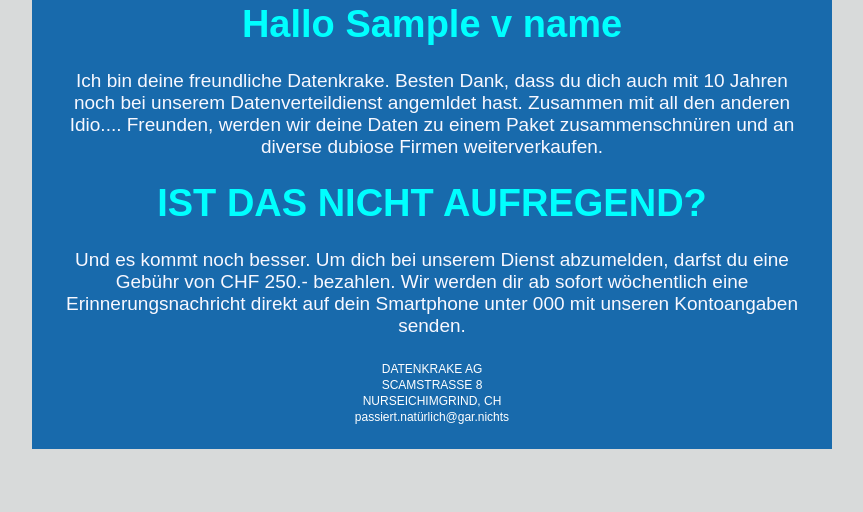
After one commit to Jbeelerer/DigitechDK, a Node project: template main.handlebars in a window 1280 px wide. The commit adds this page. Shown: the part 481-993 px from the top of the page, without its empty margins (208-1071 px from the left). Run offline with Node 20 templates, Linux system fonts and the light colour scheme; the template is opened without the code that fills it: most values are stand-ins (such as "Sample title", 1, 10 or a date in 2020).

Commit message:
template

```diff
--- /dev/null
+++ b/main.handlebars
@@ -0,0 +1,100 @@
+<!DOCTYPE html>
+<html lang='en'>
+  <head>
+    <meta charset='UTF-8' />
+    <meta name='viewport' content='width=device-width, initial-scale=1.0' />
+    <title>Document</title>
+    <style>
+
+@import url('https://fonts.googleapis.com/css2?family=Roboto:wght@100;500&display=swap');
+
+      * {
+        margin: 0;
+        padding: 0;
+        border: 0;
+      }
+
+      body {
+        font-family: 'Raleway', sans-serif;
+        background-color: #d8dada;
+        font-size: 19px;
+        max-width: 800px;
+        margin: 0 auto;
+        padding: 3%;
+      }
+
+      img {
+        max-width: 100%;
+      }
+
+      header {
+text-align: center;
+font-size: 30px;
+color: aqua;
+      }
+      #wrapper {
+        background-color: #186aac;
+      }
+
+      h1{  color:aqua;
+          text-align: center;
+        margin: 3%;
+
+      }
+      p {
+          color: ghostwhite;
+          text-align: center;
+        margin: 3%;
+      }
+
+
+      #contact {
+        text-align: center;
+        padding-bottom: 3%;
+        line-height: 16px;
+        font-size: 12px;
+ color: #ffffff;
+      }
+    </style>
+  </head>
+  <body>
+    <div id='wrapper'>
+      <header>
+<h1>DATENKRAKE AG</h1>
+      </header>
+
+      <div id='banner'>
+        <img
+          src='cid:logo'
+          alt=""
+        />
+      </div>
+
+      <div id='text'>
+        <h1>Hallo {{vName}}</h1>
+        <p>
+            Ich bin deine freundliche Datenkrake.
+            Besten Dank, dass du dich auch mit {{vAge}} Jahren noch bei unserem Datenverteildienst
+            angemldet hast. Zusammen mit all den anderen Idio.... Freunden,
+            werden wir deine Daten zu einem Paket zusammenschnüren und an diverse dubiose
+            Firmen weiterverkaufen.
+
+
+        </p>
+        <h1>IST DAS NICHT AUFREGEND?</h1>
+        <p>
+         Und es kommt noch besser. Um dich bei unserem Dienst abzumelden, darfst du eine Gebühr von CHF 250.- bezahlen. Wir werden dir ab sofort wöchentlich eine Erinnerungsnachricht direkt auf dein Smartphone unter {{vTel}} mit unseren Kontoangaben senden.
+        </p>
+
+        <footer>
+          <p id='contact'>
+           DATENKRAKE AG <br />
+           SCAMSTRASSE 8 <br />
+            NURSEICHIMGRIND, CH <br />
+            passiert.natürlich@gar.nichts
+          </p>
+        </footer>
+      </div>
+    </div>
+  </body>
+</html>
--- a/pages/views/index.handlebars
+++ b/views/mailTemplate.handlebars
@@ -71,10 +71,10 @@ color: aqua;
       </div>
 
       <div id='text'>
-        <h1>Hallo VORNAME NAME</h1>
+        <h1>Hallo {{vName}}</h1>
         <p>
             Ich bin deine freundliche Datenkrake.
-            Besten Dank, dass du dich auch mit ALTER Jahren noch bei unserem Datenverteildienst
+            Besten Dank, dass du dich auch mit {{vAge}} Jahren noch bei unserem Datenverteildienst
             angemldet hast. Zusammen mit all den anderen Idio.... Freunden,
             werden wir deine Daten zu einem Paket zusammenschnüren und an diverse dubiose
             Firmen weiterverkaufen.
@@ -83,7 +83,7 @@ color: aqua;
         </p>
         <h1>IST DAS NICHT AUFREGEND?</h1>
         <p>
-         Und es kommt noch besser. Um dich bei unserem Dienst abzumelden, darfst du eine Gebühr von CHF 250.- bezahlen. Wir werden dir ab sofort wöchentlich eine Erinnerungsnachricht direkt auf dein Smartphone unter TELEFONNUMMER mit unseren Kontoangaben senden.
+         Und es kommt noch besser. Um dich bei unserem Dienst abzumelden, darfst du eine Gebühr von CHF 250.- bezahlen. Wir werden dir ab sofort wöchentlich eine Erinnerungsnachricht direkt auf dein Smartphone unter {{vTel}} mit unseren Kontoangaben senden.
         </p>
 
         <footer>
```
Also changed, not shown: pages/api/mail.js (+76 -7 lines), logo.png (renamed from public/logo.png).
